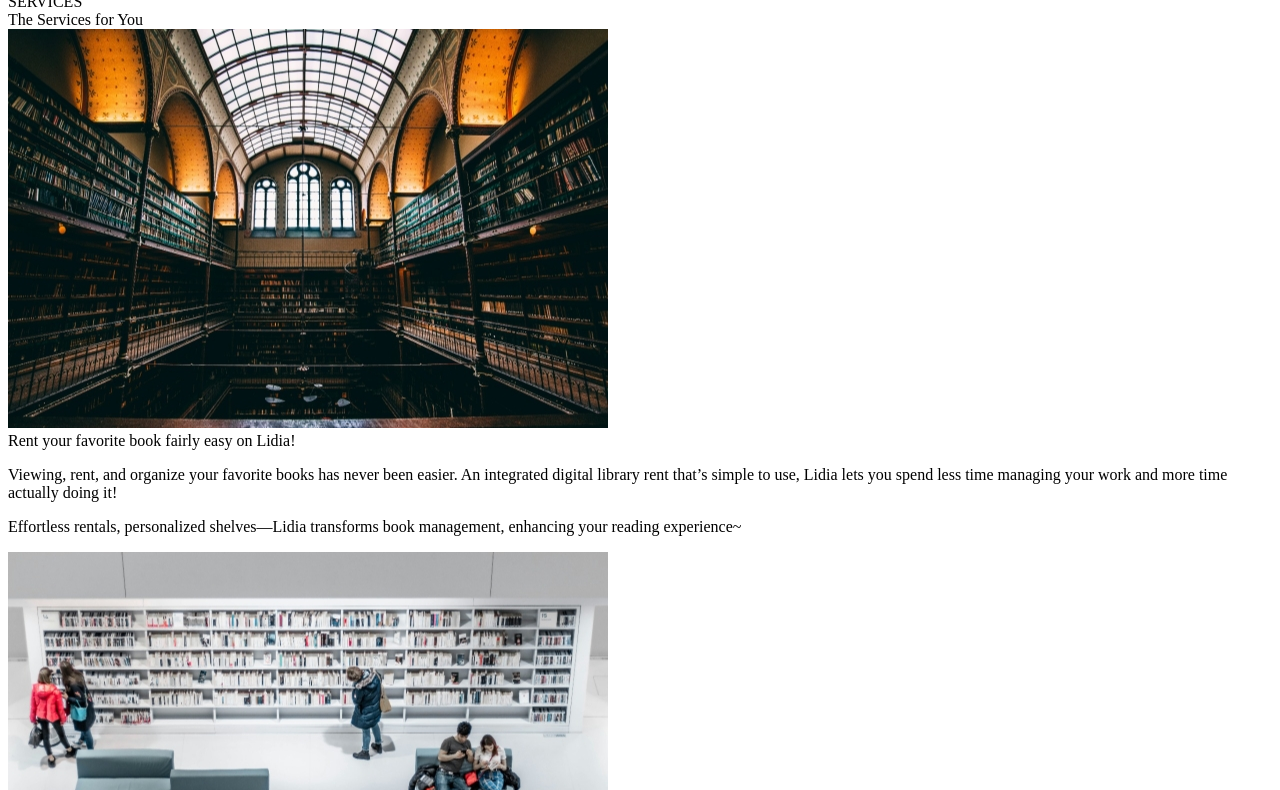
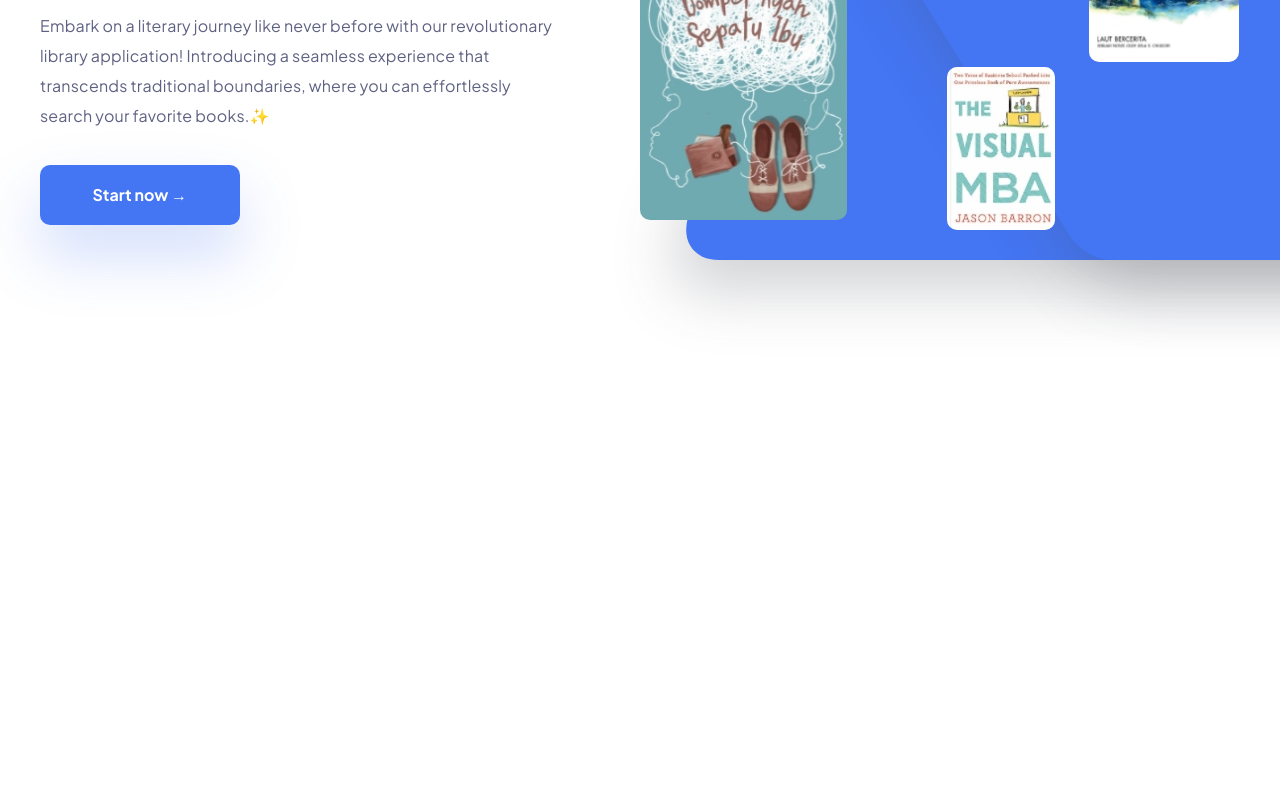
Before and after one commit to MaksymPushkar/lidia2024, a plain HTML site: page index.html in a window 1280 px wide. Shown: the part 441-1231 px from the top of the page. After the commit the page ends 800 px from the top, so only its background shows below. Drawn offline with Linux system fonts and the light colour scheme; the site is published under a folder, as on GitHub Pages, so addresses that start at the root find nothing.

Commit message:
right include styles

```diff
--- a/index.html
+++ b/index.html
@@ -5,8 +5,8 @@
   <link rel="preconnect" href="https://fonts.googleapis.com">
   <link rel="preconnect" href="https://fonts.gstatic.com" crossorigin>
   <link href="https://fonts.googleapis.com/css2?family=Plus+Jakarta+Sans:wght@200..800&display=swap" rel="stylesheet">
-  <link rel="stylesheet" href="/css/nullstyle.css">
-  <link rel="stylesheet" href="/css/style.css">
+  <link rel="stylesheet" href="./css/nullstyle.css">
+  <link rel="stylesheet" href="./css/style.css">
   <meta charset="UTF-8">
   <meta name="viewport" content="width=device-width, initial-scale=1.0, maximum-scale=1.0">
 </head>
```
